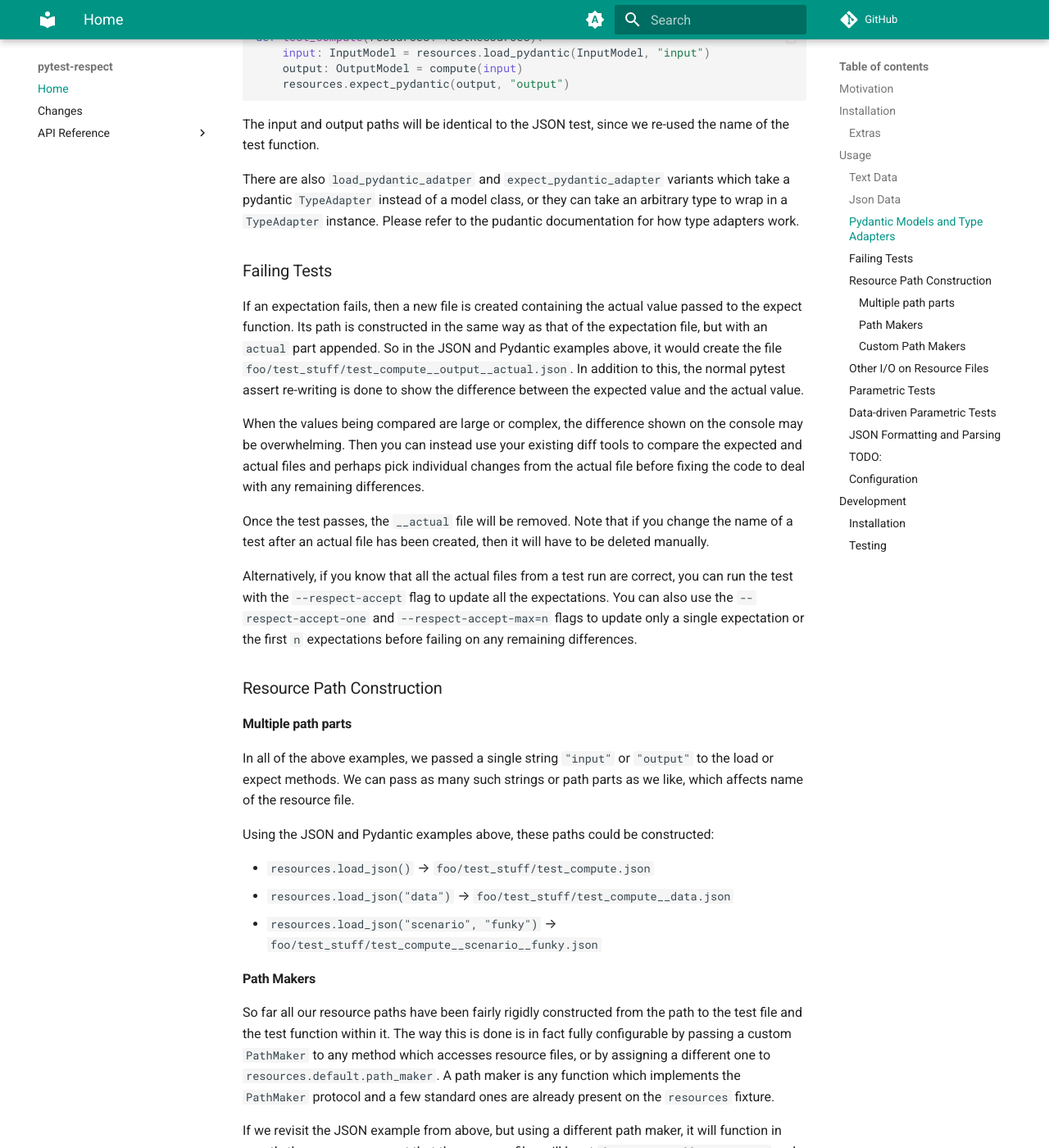
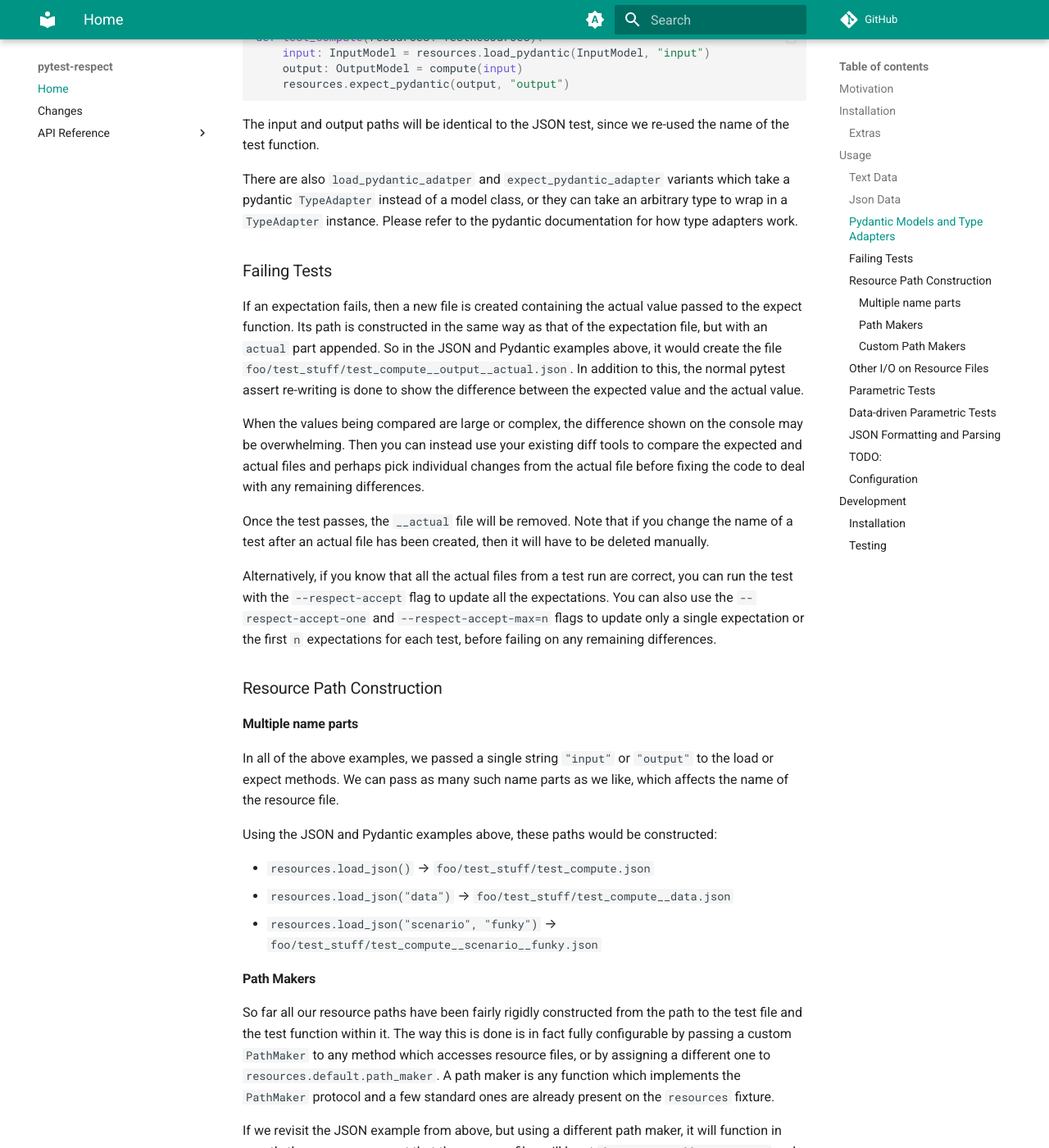
Before and after one commit to Ankeri/pytest-respect, an MkDocs documentation site: the page built from docs/README.md, in a window 1280 px wide and 1400 px high, scrolled down 2066 px. Shown: the whole window at 82% size. Built offline with MkDocs 1.6.1 and Material for MkDocs 9.7.7, drawn with Linux system fonts in a browser that asks for light colours; comment, search, counter and statistics services are not loaded; some of the changed text lies outside the part shown.

Commit message:
Documentatino fixes

```diff
--- a/docs/README.md
+++ b/docs/README.md
@@ -70,7 +70,7 @@ def test_compute(resources: TestResources):
 
 The input and output paths will be identical to the JSON test, since we re-used the name of the test function.
 
-There are also `load_pydantic_adatper` and `expect_pydantic_adapter` variants which take a pydantic `TypeAdapter` instead of a model class, or they can take an arbitrary type to wrap in a `TypeAdapter` instance. Please refer to the pudantic documentation for how type adapters work.
+There are also `load_pydantic_adatper` and `expect_pydantic_adapter` variants which take a pydantic `TypeAdapter` instead of a model class, or they can take an arbitrary type to wrap in a `TypeAdapter` instance. Please refer to the pydantic documentation for how type adapters work.
 
 ### Failing Tests
 
@@ -80,15 +80,15 @@ When the values being compared are large or complex, the difference shown on the
 
 Once the test passes, the `__actual` file will be removed. Note that if you change the name of a test after an actual file has been created, then it will have to be deleted manually.
 
-Alternatively, if you know that all the actual files from a test run are correct, you can run the test with the `--respect-accept` flag to update all the expectations. You can also use the `--respect-accept-one` and `--respect-accept-max=n` flags to update only a single expectation or the first `n` expectations before failing on any remaining differences.
+Alternatively, if you know that all the actual files from a test run are correct, you can run the test with the `--respect-accept` flag to update all the expectations. You can also use the `--respect-accept-one` and `--respect-accept-max=n` flags to update only a single expectation or the first `n` expectations for each test, before failing on any remaining differences.
 
 ### Resource Path Construction
 
-#### Multiple path parts
+#### Multiple name parts
 
-In all of the above examples, we passed a single string `"input"` or `"output"` to the load or expect methods. We can pass as many such strings or path parts as we like, which affects name of the resource file.
+In all of the above examples, we passed a single string `"input"` or `"output"` to the load or expect methods. We can pass as many such name parts as we like, which affects the name of the resource file.
 
-Using the JSON and Pydantic examples above, these paths could be constructed:
+Using the JSON and Pydantic examples above, these paths would be constructed:
 
 - `resources.load_json()` → `foo/test_stuff/test_compute.json`
 - `resources.load_json("data")` → `foo/test_stuff/test_compute__data.json`
```
Also changed, not shown: other parts of docs/README.md (+3 -3 lines).
